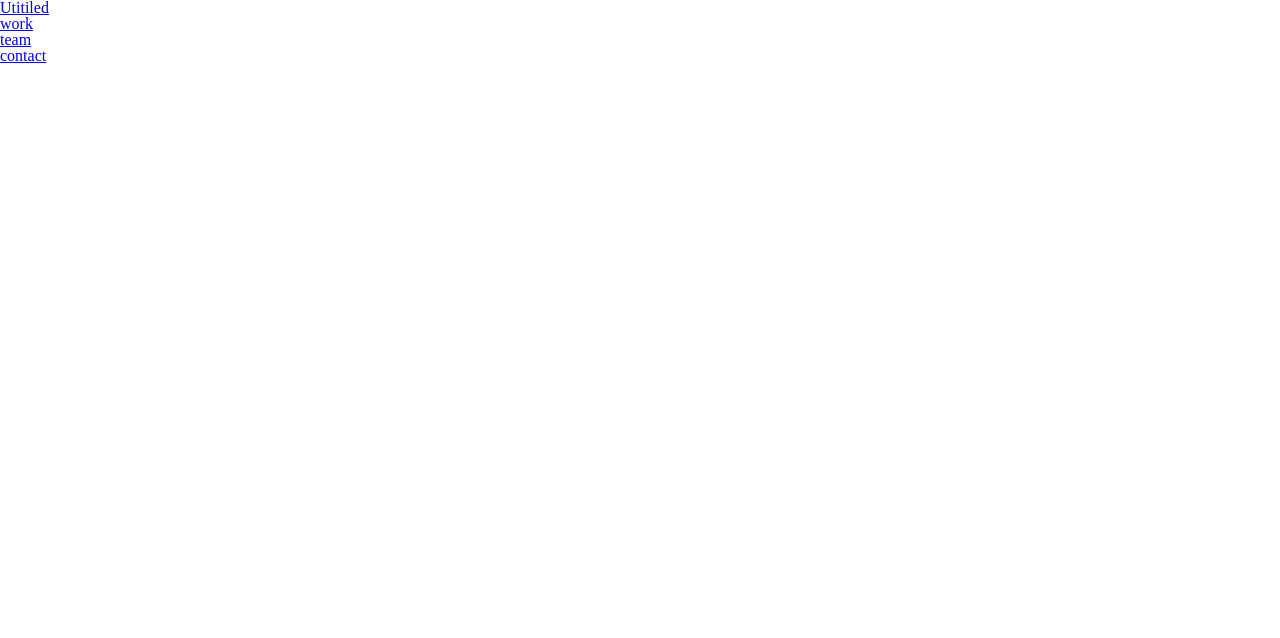
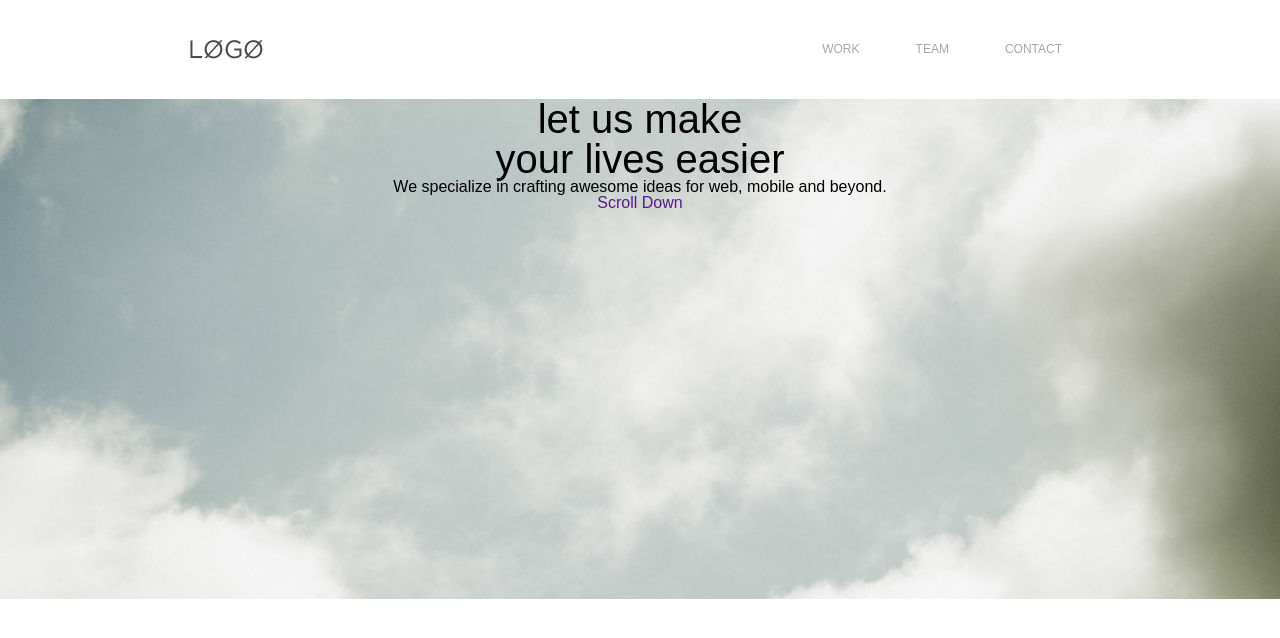
Before and after one commit to owlsky/untitled01, a plain HTML site: page index.html in a window 1280 px wide. Drawn offline with Linux system fonts and the light colour scheme.

Commit message:
Styling header

```diff
--- a/index.html
+++ b/index.html
@@ -22,5 +22,19 @@
     </div> <!-- /.container -->
   </header>
 
+  <!-- Hero -->
+  <section class="hero">
+    <div class="hero-text">
+      <h1>
+        let us make <br>
+        your lives easier
+      </h1>
+      <p>We specialize in crafting awesome ideas for web, mobile and beyond.</p>
+      <a href="" class="btn">Scroll Down</a>
+    </div>
+    <!-- /.hero-text -->
+  </section>
+  <!-- /.hero -->
+
 </body>
 </html>
--- a/sass/_base.scss
+++ b/sass/_base.scss
@@ -0,0 +1,5 @@
+body { font-family: sans-serif; }
+a:link { text-decoration: none; }
+
+h1 { font-size: 40px; }
+h2 { font-size: 30px; }
--- /dev/null
+++ b/sass/_config.scss
@@ -0,0 +1,7 @@
+@import "compass";
+@import "compass/reset";
+
+
+// Variable
+
+$color-link: #a7a7a7;
--- a/sass/_layout.scss
+++ b/sass/_layout.scss
@@ -0,0 +1,42 @@
+// Grid
+
+.container {
+  width: 900px;
+  margin: 0 auto;
+  @include pie-clearfix;
+}
+
+// Header
+
+header {
+  padding: 40px 0;
+}
+
+.logo {
+  @include float(left);
+  width: 73px;
+  height: 19px;
+  a {
+    display: block;
+    width: 100%;
+    height: 100%;
+    background: url(../img/logo.png) no-repeat;
+  }
+}
+
+.navbar {
+  @include float(right);
+}
+
+// Hero
+
+.hero {
+  height: 500px;
+  background: url(../img/hero.jpg) no-repeat;
+  @include background-size(cover);
+  &-text {
+    width: 500px;
+    margin: 0 auto;
+    text-align: center;
+  }
+}
--- a/sass/_modules.scss
+++ b/sass/_modules.scss
@@ -0,0 +1,22 @@
+// Navigation
+
+.nav {
+  @extend .list-unstyled;
+  &__item {
+    @include float(left);
+    margin-left: 1em;
+    margin-right: 1em;
+    a {
+      padding-left: 1em;
+      padding-right: 1em;
+      font-size: 12px;
+      line-height: 19px;
+      text-transform: uppercase;
+      color: $color-link;
+      @include transition;
+      &:hover {
+        color: #222;
+      }
+    }
+  }
+}
--- a/sass/_utilities.scss
+++ b/sass/_utilities.scss
@@ -0,0 +1,12 @@
+.text-hide {
+  font: 0/0 a;
+  color: transparent;
+  background-color: transparent;
+  text-shadow: none;
+  border: 0;
+}
+
+.list-unstyled {
+  padding-left: 0;
+  list-style-type: none;
+}
--- a/sass/style.scss
+++ b/sass/style.scss
@@ -1,9 +1,8 @@
 // Config
-// @import "config";
+@import "config";
 
 /* Base
    ========================================================================== */
-@import "compass/reset";
 @import "base";
 
 /* Layout
```
Also changed, not shown: css/style.css, 1 other file.
